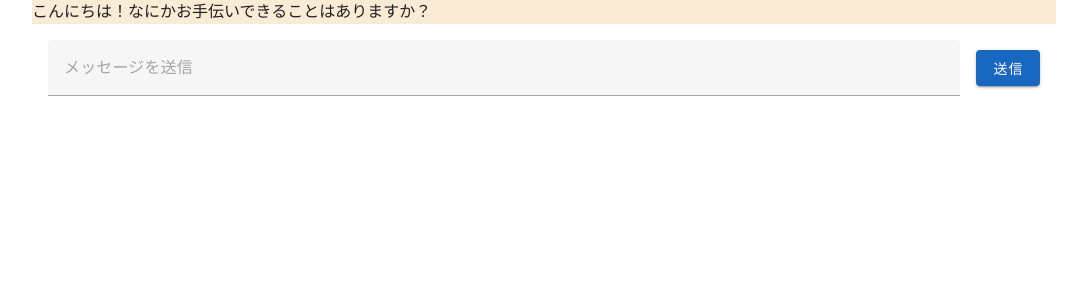
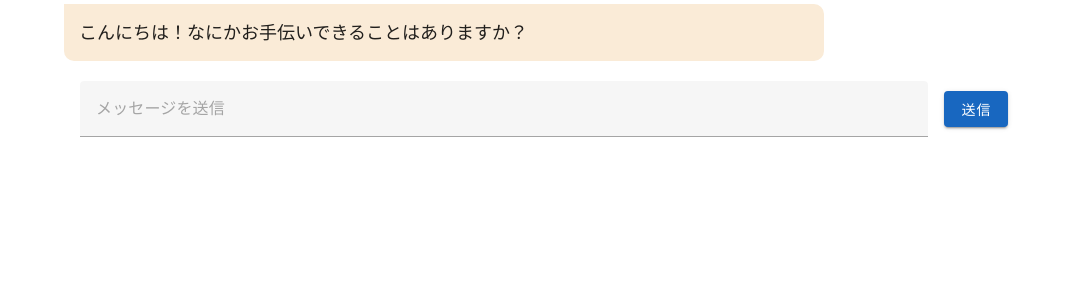
Before and after one commit to Somahc/my-chatbot, a Vue app in the folder my-chatbot/: page / in a window 1280 px wide. Shown: the top 300 px of the page, without its empty margins (96-1183 px from the left). Built offline with nearby package versions, Linux system fonts and the light colour scheme.

Commit message:
吹き出しデザイン（仮）

```diff
--- a/my-chatbot/src/App.vue
+++ b/my-chatbot/src/App.vue
@@ -9,8 +9,10 @@ const message = ref("");
 const result = ref("結果");
 const messageHistory = ref([]);
 
+//初期メッセージ
 messageHistory.value.push(makePrompt('assistant', 'こんにちは！なにかお手伝いできることはありますか？'));
 
+//送信ボタンクリック時
 const send_onClick = async () => {
   const prompt = makePrompt('user', message.value);
   messageHistory.value.push(prompt);
@@ -24,7 +26,7 @@ const send_onClick = async () => {
 <template>
   <v-app>
     <div class="chatContainer">
-    <div v-for="message in messageHistory">
+      <div v-for="message in messageHistory" class="messageBox">
         <div v-if="message.role == 'assistant'" class="aiMessage">
           {{ message.content }}
         </div>
@@ -55,15 +57,30 @@ const send_onClick = async () => {
 
 <style>
 .aiMessage{
+  border-radius: 0px 10px 10px 10px;
   background-color: antiquewhite;
+  margin-right: 200px;
+  padding: 15px;
+  font-size: large;
+
 }
 
 .userMessage{
+  border-radius: 10px 0px 10px 10px;
   background-color: aquamarine;
+  text-align: right;
+  margin-left: 200px;
+  padding: 15px 15px 15px 15px;
+  font-size: large;
 }
 
 .chatContainer{
-  width: 80%;
+  width: 75%;
   margin: 0 auto;
 }
+
+.messageBox{
+  padding-top: 4px;
+  padding-bottom: 4px;
+}
 </style>
```
Lines whose indentation alone changed are shown as unchanged.
